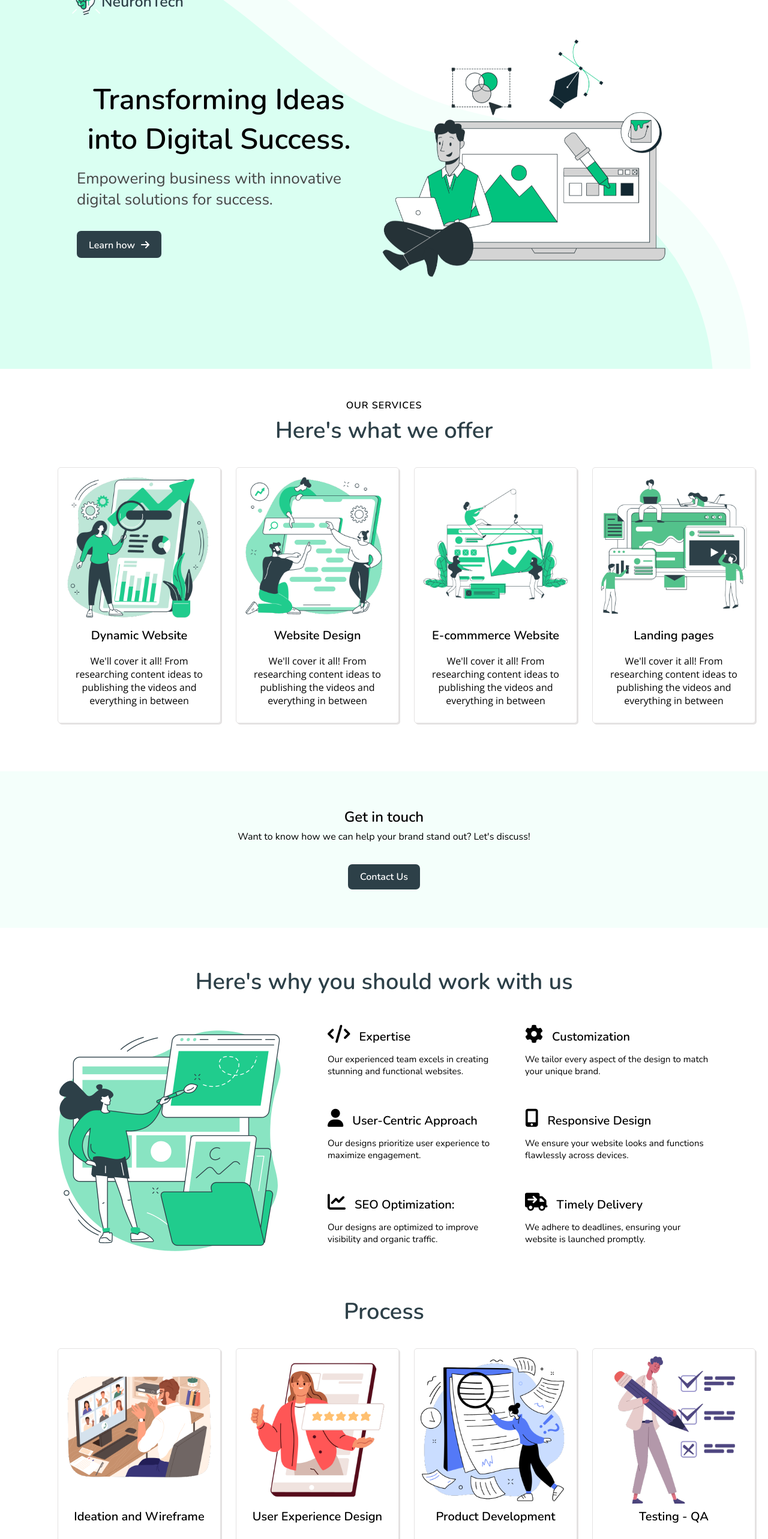
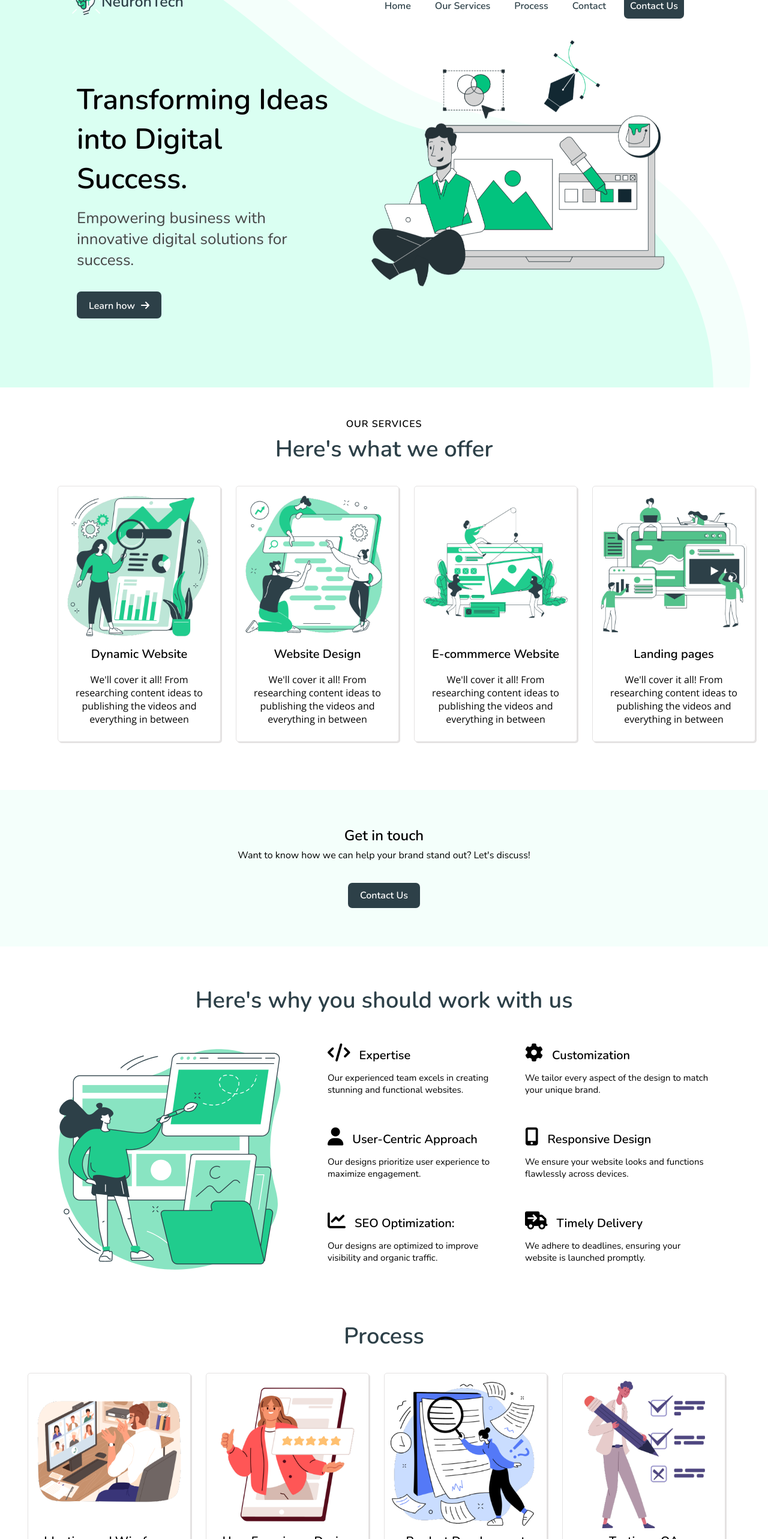
Before and after one commit to work-for-neurontech/tempory-neuron-tech, a React (Create React App) app: page / in a window 1280 px wide. Shown: the part 40-2606 px from the top of the page at 60% size. Built offline with nearby package versions, Linux system fonts and the light colour scheme.

Commit message:
responsive-to-laptop-che-

```diff
--- a/public/index.html
+++ b/public/index.html
@@ -3,7 +3,12 @@
   <head>
     <meta charset="utf-8" />
     <link rel="icon" href="%PUBLIC_URL%/favicon.png" />
+
     <meta name="viewport" content="width=device-width, initial-scale=1" />
+    <!-- <meta name="viewport" content="width=1000, initial-scale=1" /> -->
+
+    <!-- <meta name="viewport" content="width=device-width, initial-scale = 2.0" /> -->
+
     <meta name="theme-color" content="#000000" />
     <meta
       name="description"
--- a/src/App.css
+++ b/src/App.css
@@ -2,4 +2,7 @@
   background-image: url(./assets/images/Company\ Brand\ Book.png);
   object-fit: cover;
   overflow: hidden;
+  background-repeat: no-repeat;
+  width: 100vw;
+
 }
--- a/src/components/main-header/header.css
+++ b/src/components/main-header/header.css
@@ -14,7 +14,7 @@
     font-family: 'Nunito', sans-serif;
     font-weight: 800;
     margin-top: 100px;
-    text-align: center;
+    /* text-align: center; */
 }
 .sub-heading{
     font-size: 26px;
@@ -22,11 +22,12 @@
     margin-top: 15px;
     color: #444444;
 }
-.header-img{
+/* .header-img{
     width: 50vw;
-}
+} */
 .header-img img{
-    width: 550px;
+    width: 570px;
+    margin-left: 30px;
 }
 .btn{
     background-color: #2d4048;
--- a/src/components/navbar/Navbar.jsx
+++ b/src/components/navbar/Navbar.jsx
@@ -5,7 +5,7 @@ import Logo from "../../assets/images/logo2.png"
 const Navbar = () => {
 
 
-    const [isMenuOpen, setIsMenuOpen] = useState(false);
+    const [isMenuOpen, setIsMenuOpen] = useState(true);
 
     const handleMenuClick = () => {
         setIsMenuOpen(!isMenuOpen);
--- a/src/components/process/process.css
+++ b/src/components/process/process.css
@@ -1,9 +1,15 @@
 .process{
     /* margin-top: 5rem; */
-    margin: 4rem 6rem 0 6rem;
+    margin: 4rem 6rem 4rem 6rem;
+    align-content: center;
+    text-align: center;
+    justify-content: center;
 }
 .images{
     display: flex;
+    align-content: center;
+    text-align: center;
+    justify-content: center;
 }
 .out-para{
         font-size: 15px;
```
Also changed, not shown: 1 other file (tests, documents, lock files or other folders).
